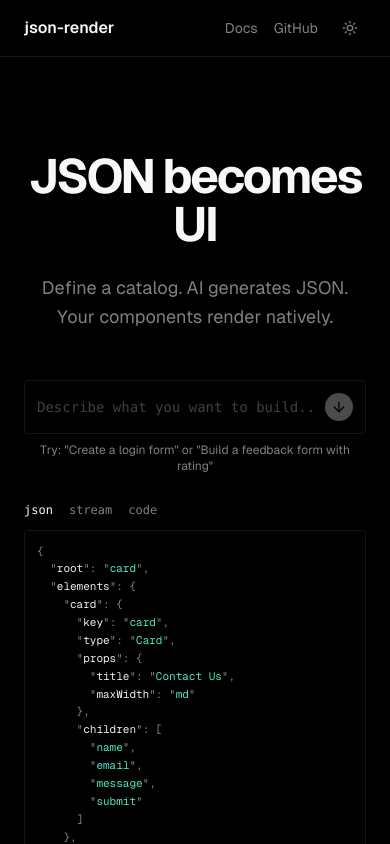
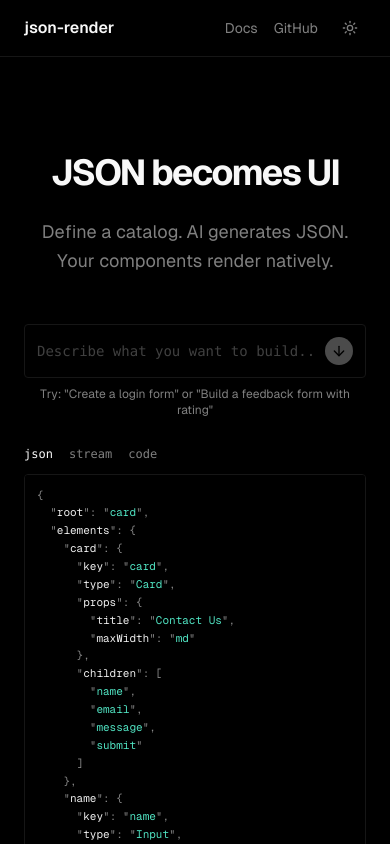
Before and after one commit to anthonytran550-ui/Shadcn-render, a Next.js app in the folder apps/web/: page / in a window 390 px wide. Shown: the top 844 px of the page. Built offline with nearby package versions, Linux system fonts and the light colour scheme.

Commit message:
fix wrapping

```diff
--- a/apps/web/app/page.tsx
+++ b/apps/web/app/page.tsx
@@ -9,7 +9,7 @@ export default function Home() {
     <>
       {/* Hero */}
       <section className="max-w-5xl mx-auto px-6 pt-24 pb-16 text-center">
-        <h1 className="text-5xl md:text-7xl font-bold tracking-tighter mb-6">
+        <h1 className="text-4xl sm:text-5xl md:text-7xl font-bold tracking-tighter mb-6">
           JSON becomes UI
         </h1>
         <p className="text-lg text-muted-foreground max-w-2xl mx-auto mb-12 leading-relaxed">
```
